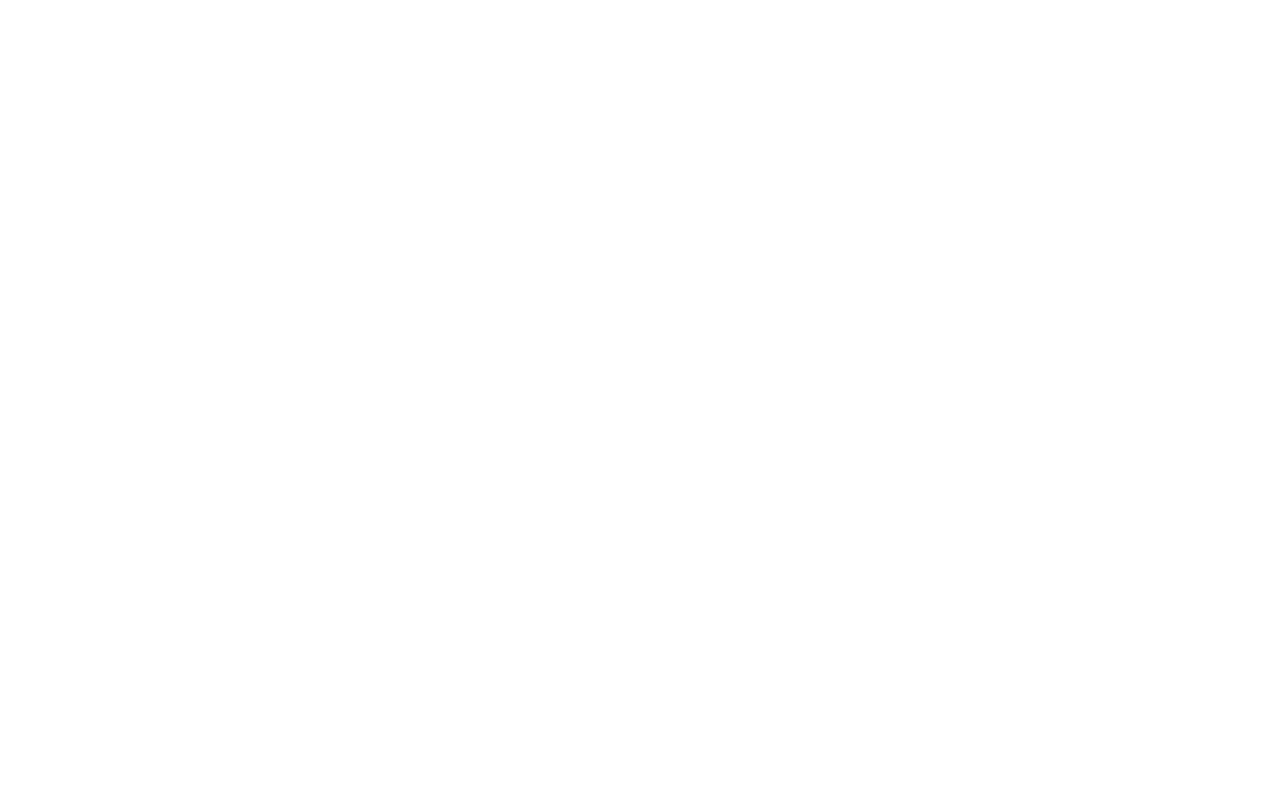
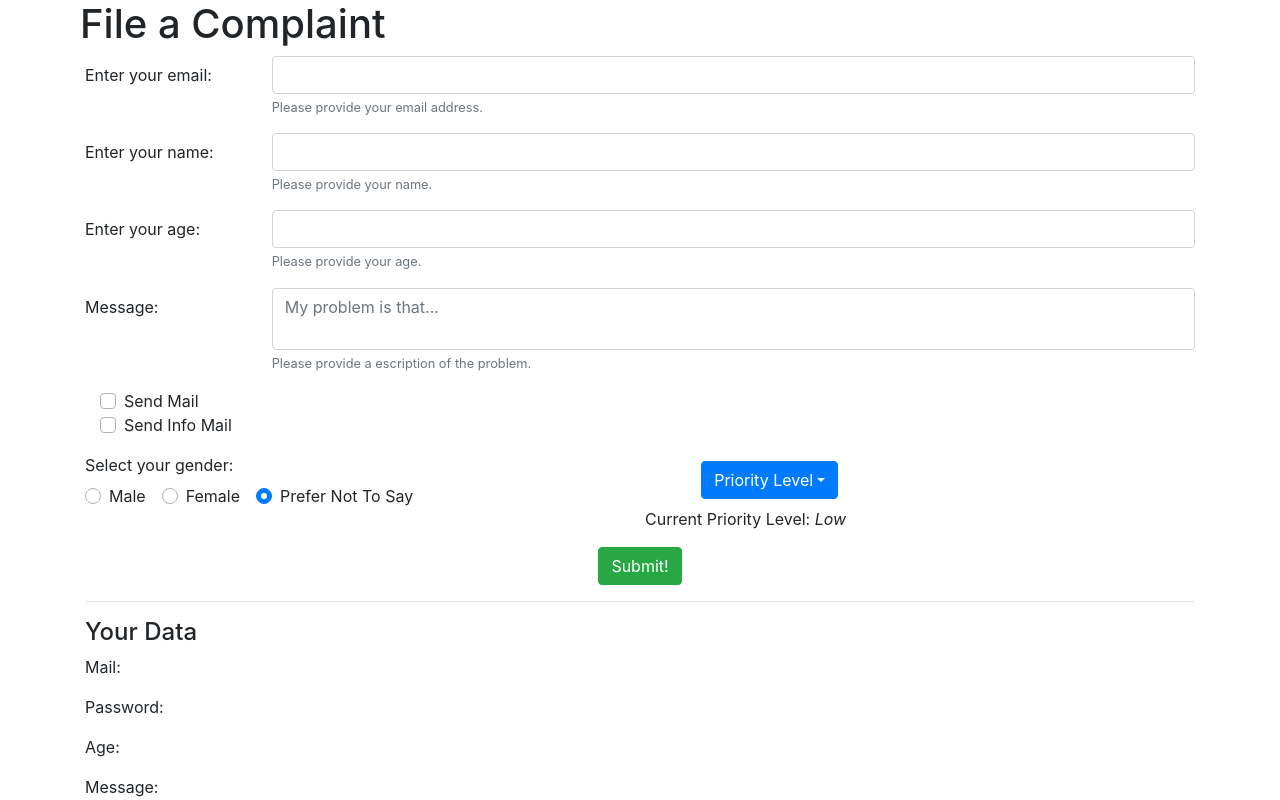
Before and after one commit to ukenny/vue-course-module-eleven-forms, a Vue app: page / in a window 1280 px wide. Shown: the top 800 px of the page. Built offline with nearby package versions, Linux system fonts and the light colour scheme.

Commit message:
Refactored code

```diff
--- a/src/App.vue
+++ b/src/App.vue
@@ -1,11 +1,172 @@
 <template>
-  <div id="app"></div>
+  <b-container>
+    <b-form>
+      <b-form-row>
+        <h1>File a Complaint</h1>
+        <hr />
+      </b-form-row>
+
+      <b-form-group
+        id="fieldset-horizontal-1"
+        label-cols-sm="2"
+        description="Please provide your email address."
+        label="Enter your email:"
+        label-for="email"
+      >
+        <b-form-input id="emal"></b-form-input>
+      </b-form-group>
+      <b-form-group
+        id="fieldset-horizontal-2"
+        label-cols-sm="2"
+        description="Please provide your name."
+        label="Enter your name:"
+        label-for="name"
+      >
+        <b-form-input id="name"></b-form-input>
+      </b-form-group>
+      <b-form-group
+        id="fieldset-horizontal-3"
+        label-cols-sm="2"
+        description="Please provide your age."
+        label="Enter your age:"
+        label-for="age"
+      >
+        <b-form-input type="number" id="age"></b-form-input>
+      </b-form-group>
+      <b-form-group
+        id="fieldset-horizontal-4"
+        label-cols-sm="2"
+        description="Please provide a escription of the problem."
+        label="Message:"
+        label-for="message"
+      >
+        <b-textarea
+          maxlength="200"
+          rows="2"
+          max-rows="3"
+          no-resize
+          placeholder="My problem is that..."
+          id="message"
+        ></b-textarea>
+      </b-form-group>
+      <div class="col-xs-12 col-sm-8 col-sm-offset-2 col-md-6 col-md-offset-3">
+        <b-form-group>
+          <b-form-checkbox
+            id="sendemail"
+            v-model="sendEmail"
+            name="SendMail"
+            value="send_email"
+            unchecked-value="do_not_send_email"
+            >Send Mail</b-form-checkbox
+          >
+          <b-form-checkbox
+            id="sendInfoMail"
+            v-model="sendInfoMail"
+            name="SendInfoMail"
+            value="send_info_mail"
+            unchecked-value="do_not_send_info_mail"
+            >Send Info Mail</b-form-checkbox
+          >
+        </b-form-group>
+      </div>
+      <b-form-row>
+        <div
+          class="col-xs-12 col-sm-8 col-sm-offset-2 col-md-6 col-md-offset-3"
+        >
+          <b-form-group label="Select your gender:">
+            <b-form-radio-group
+              id="gender-radio-selection"
+              v-model="genderSelection"
+              :options="options"
+              name="gender-selection"
+            ></b-form-radio-group>
+          </b-form-group>
+        </div>
+        <div class="col-xs-3" style="text-align:right;">
+          <b-dropdown
+            id="priority"
+            variant="primary"
+            text="Priority Level"
+            class="m-md-2"
+          >
+            <b-dropdown-item @click="priorityClicked($event)" active
+              >Low</b-dropdown-item
+            >
+            <b-dropdown-item @click="priorityClicked($event)"
+              >Medium</b-dropdown-item
+            >
+            <b-dropdown-item @click="priorityClicked($event)"
+              >High</b-dropdown-item
+            >
+            <b-dropdown-divider></b-dropdown-divider>
+            <b-dropdown-item @click="priorityClicked($event)"
+              >Critical</b-dropdown-item
+            >
+          </b-dropdown>
+          <div class="col-xs-2">
+            <p>
+              Current Priority Level:
+              <i>{{ priorityLevel }}</i>
+            </p>
+          </div>
+        </div>
+      </b-form-row>
+      <div class="col-xs-12" style="text-align:center;">
+        <button class="btn btn-success">Submit!</button>
+      </div>
+      <hr />
+      <b-form-row>
+        <div
+          class="col-xs-12 col-sm-8 col-sm-offset-2 col-md-6 col-md-offset-3"
+        >
+          <div class="panel panel-default">
+            <div class="panel-heading">
+              <h4>Your Data</h4>
+            </div>
+            <div class="panel-body">
+              <p>Mail:</p>
+              <p>Password:</p>
+              <p>Age:</p>
+              <p>Message:</p>
+              <p>
+                <strong>Send Mail?</strong>
+              </p>
+              <ul>
+                <li></li>
+              </ul>
+              <p>Gender:</p>
+              <p>Priority:</p>
+              <p>Switched:</p>
+            </div>
+          </div>
+        </div>
+      </b-form-row>
+    </b-form>
+  </b-container>
 </template>
 
 <script>
 export default {
   name: "app",
-  components: {}
+  components: {},
+  data: function() {
+    return {
+      priorityLevel: "Low",
+      sendEmail: "do_not_send_email",
+      sendInfoMail: "do_not_send_info_mail",
+      genderSelection: "other",
+      options: [
+        { text: "Male", value: "male" },
+        { text: "Female", value: "female" },
+        { text: "Prefer Not To Say", value: "other" }
+      ]
+    };
+  },
+  methods: {
+    priorityClicked(event) {
+      this.priorityLevel = event.target.text;
+    }
+  }
 };
 </script>
 
@@ -18,4 +179,13 @@
   color: #2c3e50;
   margin-top: 60px;
 }
+input[type="number"] {
+  -webkit-appearance: textfield;
+  -moz-appearance: textfield;
+  appearance: textfield;
+}
+input[type="number"]::-webkit-inner-spin-button,
+input[type="number"]::-webkit-outer-spin-button {
+  -webkit-appearance: none;
+}
 </style>
```
